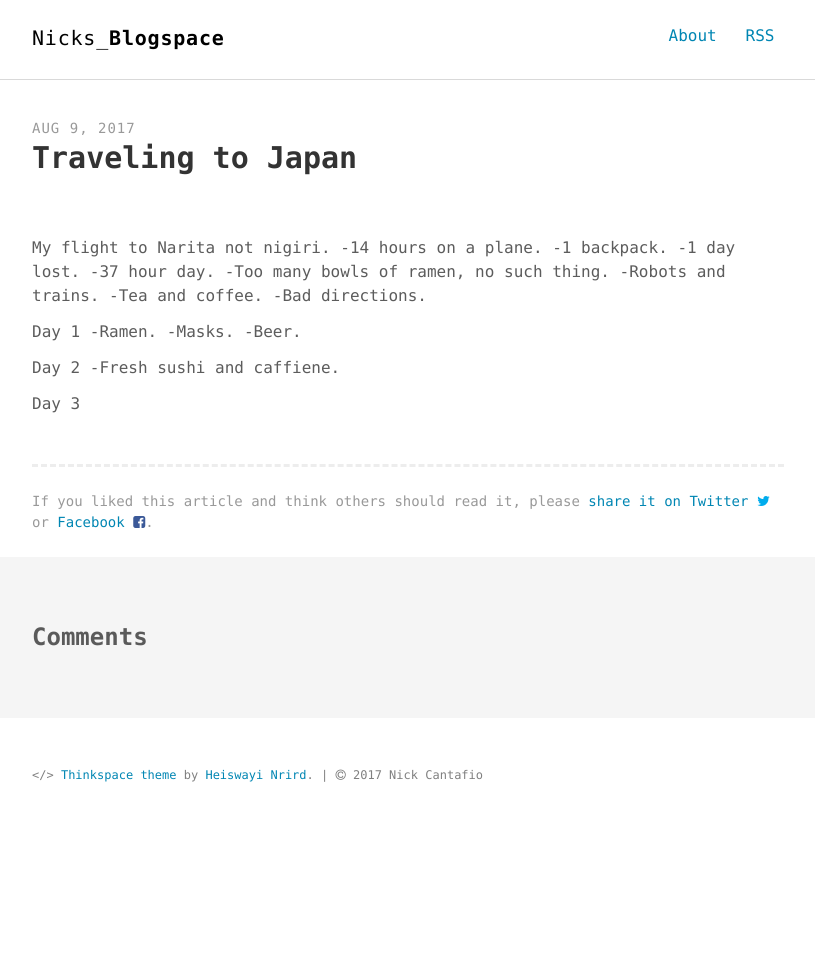
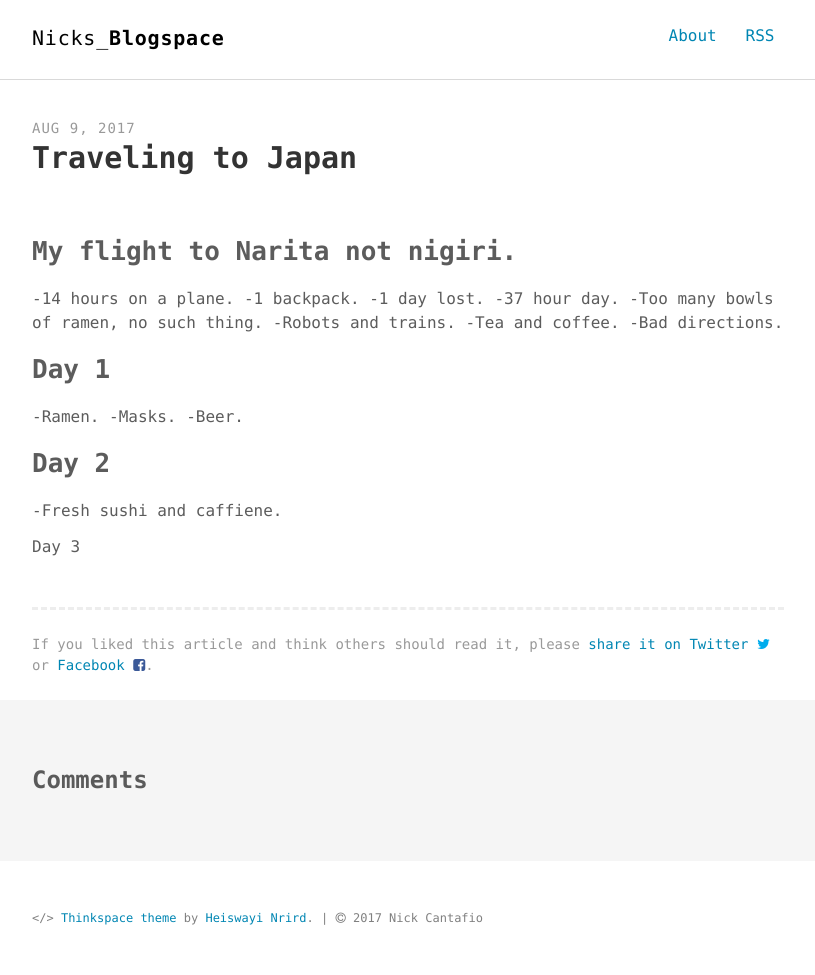
Before and after one commit to nickcanny/nickcanny.github.io, a Jekyll site: the page built from _posts/2017-8-9-Japan.md, in a window 1280 px wide. Shown: the whole page, without its empty margins (232-1047 px from the left). Built offline with Jekyll 4.4.1, drawn with Linux system fonts in a browser that asks for light colours; comment, search, counter and statistics services are not loaded; before the commit the page ends 900 px from its top, so only the background shows below that.

```diff
--- a/_posts/2017-8-9-Japan.md
+++ b/_posts/2017-8-9-Japan.md
@@ -6,7 +6,7 @@ description: "Travel to Japan"
 keywords: "dummy content"
 ---
 
-My flight to Narita not nigiri.
+## My flight to Narita not nigiri.
 -14 hours on a plane.
 -1 backpack.
 -1 day lost.
@@ -16,12 +16,12 @@ My flight to Narita not nigiri.
 -Tea and coffee.
 -Bad directions.
 
-Day 1
+## Day 1
 -Ramen.
 -Masks.
 -Beer.
 
-Day 2
+## Day 2
 -Fresh sushi and caffiene.
 
 Day 3
```
